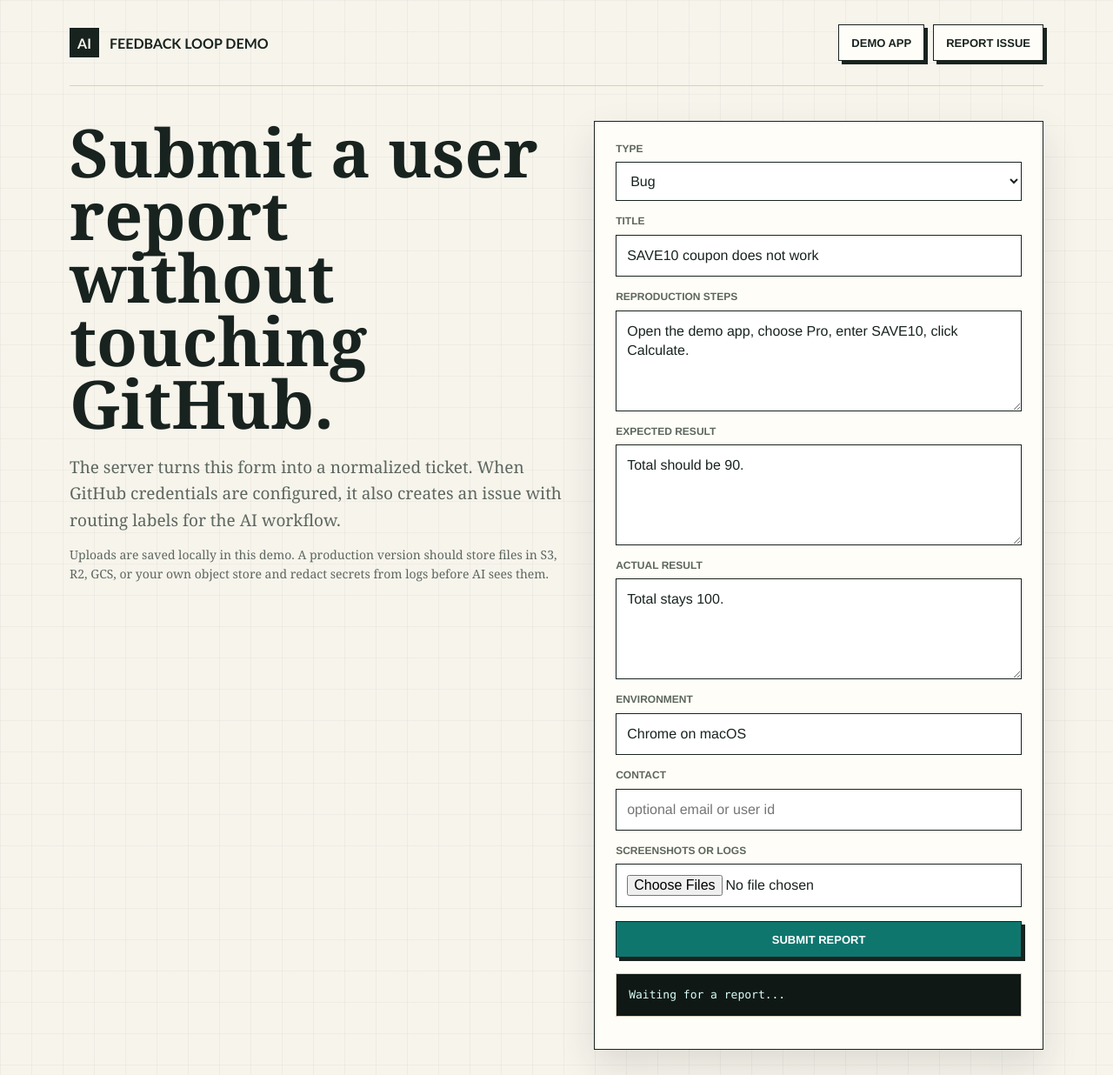
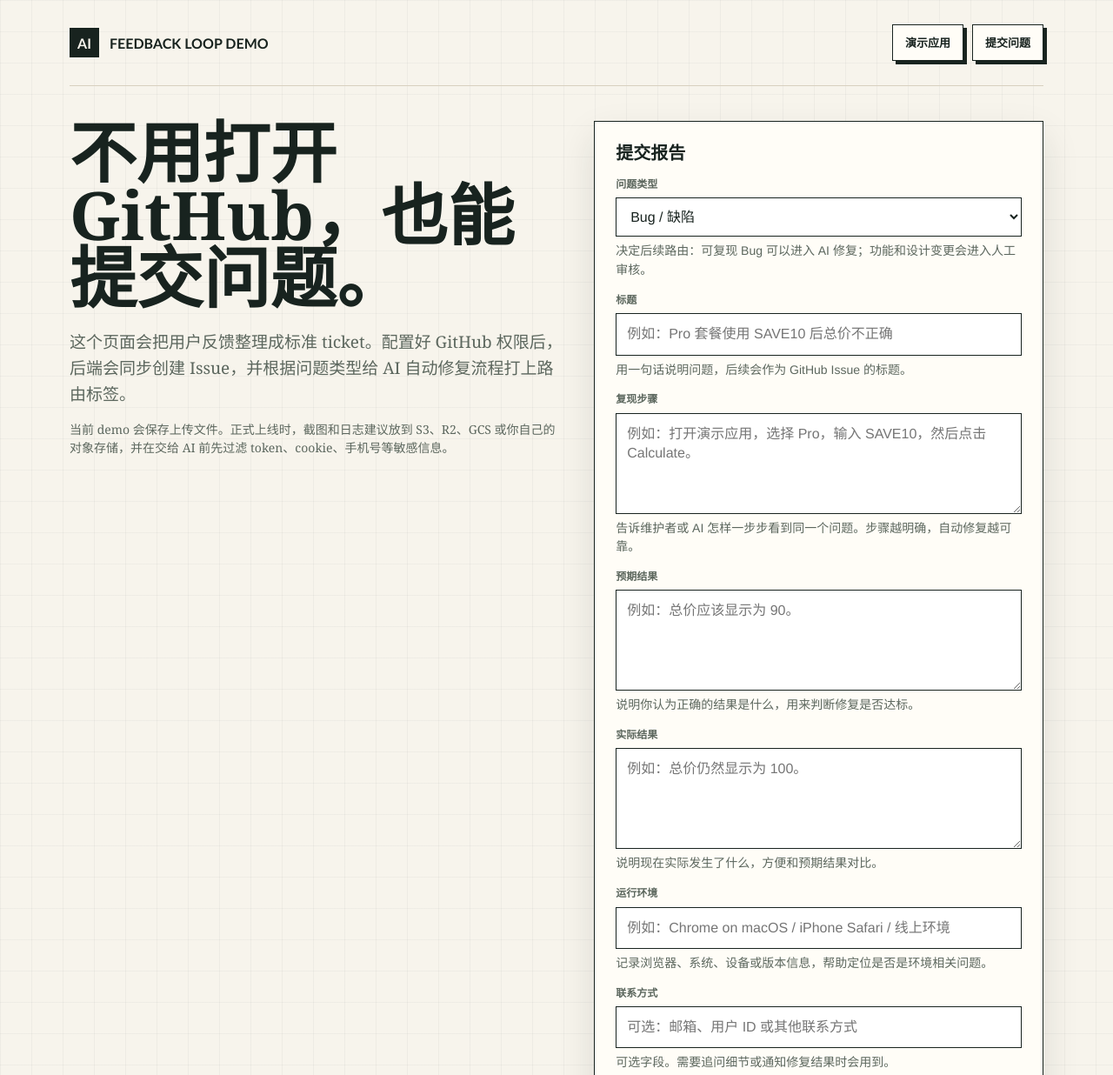
Before and after one commit to gloryash/ai-feedback-loop-demo, a website: page public/report.html in a window 1280 px wide. Shown: the top 1236 px of the page at 87% size. Drawn offline with Linux system fonts and the light colour scheme.

Commit message:
feat: localize report page

```diff
--- a/public/report.html
+++ b/public/report.html
@@ -1,84 +1,97 @@
 <!doctype html>
-<html lang="en">
+<html lang="zh-CN">
   <head>
     <meta charset="utf-8">
     <meta name="viewport" content="width=device-width, initial-scale=1">
-    <title>Report Issue - AI Feedback Loop Demo</title>
+    <title>提交问题 - AI Feedback Loop Demo</title>
     <link rel="stylesheet" href="/styles.css">
   </head>
   <body>
     <main class="shell">
       <header class="topbar">
         <div class="brand"><span class="mark">AI</span> Feedback Loop Demo</div>
-        <nav class="nav" aria-label="Main navigation">
-          <a href="/">Demo app</a>
-          <a href="/report.html">Report issue</a>
+        <nav class="nav" aria-label="主导航">
+          <a href="/">演示应用</a>
+          <a href="/report.html">提交问题</a>
         </nav>
       </header>
 
       <section class="report-grid">
         <div class="report-title">
-          <h1>Submit a user report without touching GitHub.</h1>
+          <h1>不用打开 GitHub，也能提交问题。</h1>
           <p class="lead">
-            The server turns this form into a normalized ticket. When GitHub credentials are
-            configured, it also creates an issue with routing labels for the AI workflow.
+            这个页面会把用户反馈整理成标准 ticket。配置好 GitHub 权限后，
+            后端会同步创建 Issue，并根据问题类型给 AI 自动修复流程打上路由标签。
           </p>
           <p class="note">
-            Uploads are saved locally in this demo. A production version should store files in
-            S3, R2, GCS, or your own object store and redact secrets from logs before AI sees them.
+            当前 demo 会保存上传文件。正式上线时，截图和日志建议放到 S3、R2、GCS
+            或你自己的对象存储，并在交给 AI 前先过滤 token、cookie、手机号等敏感信息。
           </p>
         </div>
 
         <section class="panel">
+          <h2 class="panel-title">提交报告</h2>
           <form class="report-form" id="report-form">
             <div class="field">
-              <label for="type">Type</label>
+              <label for="type">问题类型</label>
               <select id="type" name="type">
-                <option value="bug">Bug</option>
-                <option value="feature">Feature request</option>
-                <option value="design">Design change</option>
+                <option value="bug">Bug / 缺陷</option>
+                <option value="feature">功能请求</option>
+                <option value="design">设计调整</option>
               </select>
+              <p class="field-help">决定后续路由：可复现 Bug 可以进入 AI 修复；功能和设计变更会进入人工审核。</p>
             </div>
 
             <div class="field">
-              <label for="title">Title</label>
-              <input id="title" name="title" required value="SAVE10 coupon does not work">
+              <label for="title">标题</label>
+              <input id="title" name="title" required placeholder="例如：Pro 套餐使用 SAVE10 后总价不正确">
+              <p class="field-help">用一句话说明问题，后续会作为 GitHub Issue 的标题。</p>
             </div>
 
             <div class="field">
-              <label for="steps">Reproduction steps</label>
-              <textarea id="steps" name="steps" required>Open the demo app, choose Pro, enter SAVE10, click Calculate.</textarea>
+              <label for="steps">复现步骤</label>
+              <textarea id="steps" name="steps" required placeholder="例如：打开演示应用，选择 Pro，输入 SAVE10，然后点击 Calculate。"></textarea>
+              <p class="field-help">告诉维护者或 AI 怎样一步步看到同一个问题。步骤越明确，自动修复越可靠。</p>
             </div>
 
             <div class="field">
-              <label for="expected">Expected result</label>
-              <textarea id="expected" name="expected" required>Total should be 90.</textarea>
+              <label for="expected">预期结果</label>
+              <textarea id="expected" name="expected" required placeholder="例如：总价应该显示为 90。"></textarea>
+              <p class="field-help">说明你认为正确的结果是什么，用来判断修复是否达标。</p>
             </div>
 
             <div class="field">
-              <label for="actual">Actual result</label>
-              <textarea id="actual" name="actual" required>Total stays 100.</textarea>
+              <label for="actual">实际结果</label>
+              <textarea id="actual" name="actual" required placeholder="例如：总价仍然显示为 100。"></textarea>
+              <p class="field-help">说明现在实际发生了什么，方便和预期结果对比。</p>
             </div>
 
             <div class="field">
-              <label for="environment">Environment</label>
-              <input id="environment" name="environment" value="Chrome on macOS">
+              <label for="environment">运行环境</label>
+              <input id="environment" name="environment" placeholder="例如：Chrome on macOS / iPhone Safari / 线上环境">
+              <p class="field-help">记录浏览器、系统、设备或版本信息，帮助定位是否是环境相关问题。</p>
             </div>
 
             <div class="field">
-              <label for="contact">Contact</label>
-              <input id="contact" name="contact" placeholder="optional email or user id">
+              <label for="contact">联系方式</label>
+              <input id="contact" name="contact" placeholder="可选：邮箱、用户 ID 或其他联系方式">
+              <p class="field-help">可选字段。需要追问细节或通知修复结果时会用到。</p>
             </div>
 
             <div class="field">
-              <label for="attachments">Screenshots or logs</label>
+              <label for="attachments">截图或日志</label>
               <input id="attachments" name="attachments" type="file" multiple>
+              <p class="field-help">上传截图、录屏、控制台日志或错误日志。请先删除密码、密钥、cookie 等敏感内容。</p>
             </div>
 
-            <button class="primary" type="submit">Submit report</button>
+            <button class="primary" type="submit">提交报告</button>
           </form>
 
-          <pre class="result" id="result">Waiting for a report...</pre>
+          <div class="result-panel" aria-live="polite">
+            <h2 class="panel-title">提交后结果</h2>
+            <p class="field-help">这里会显示 ticket 编号、分类结果，以及是否成功创建 GitHub Issue。</p>
+            <pre class="result" id="result">等待提交问题...</pre>
+          </div>
         </section>
       </section>
     </main>
@@ -89,7 +102,7 @@
 
       form.addEventListener('submit', async (event) => {
         event.preventDefault();
-        result.textContent = 'Submitting...';
+        result.textContent = '正在提交...';
 
         const response = await fetch('/api/report', {
           method: 'POST',
--- a/public/styles.css
+++ b/public/styles.css
@@ -139,6 +139,11 @@ button.primary {
   padding: 24px;
 }
 
+.panel-title {
+  margin: 0 0 16px;
+  font: 800 20px/1.25 ui-sans-serif, "Avenir Next", Helvetica, sans-serif;
+}
+
 .price-board {
   display: grid;
   gap: 18px;
@@ -237,6 +242,16 @@ textarea {
   gap: 16px;
 }
 
+.field-help {
+  margin: -2px 0 0;
+  color: var(--muted);
+  font: 14px/1.55 ui-sans-serif, "Avenir Next", Helvetica, sans-serif;
+}
+
+.result-panel {
+  margin-top: 24px;
+}
+
 .result {
   margin-top: 18px;
   white-space: pre-wrap;
```
Also changed, not shown: test/reportPage.test.js (added, +40 -0 lines).
